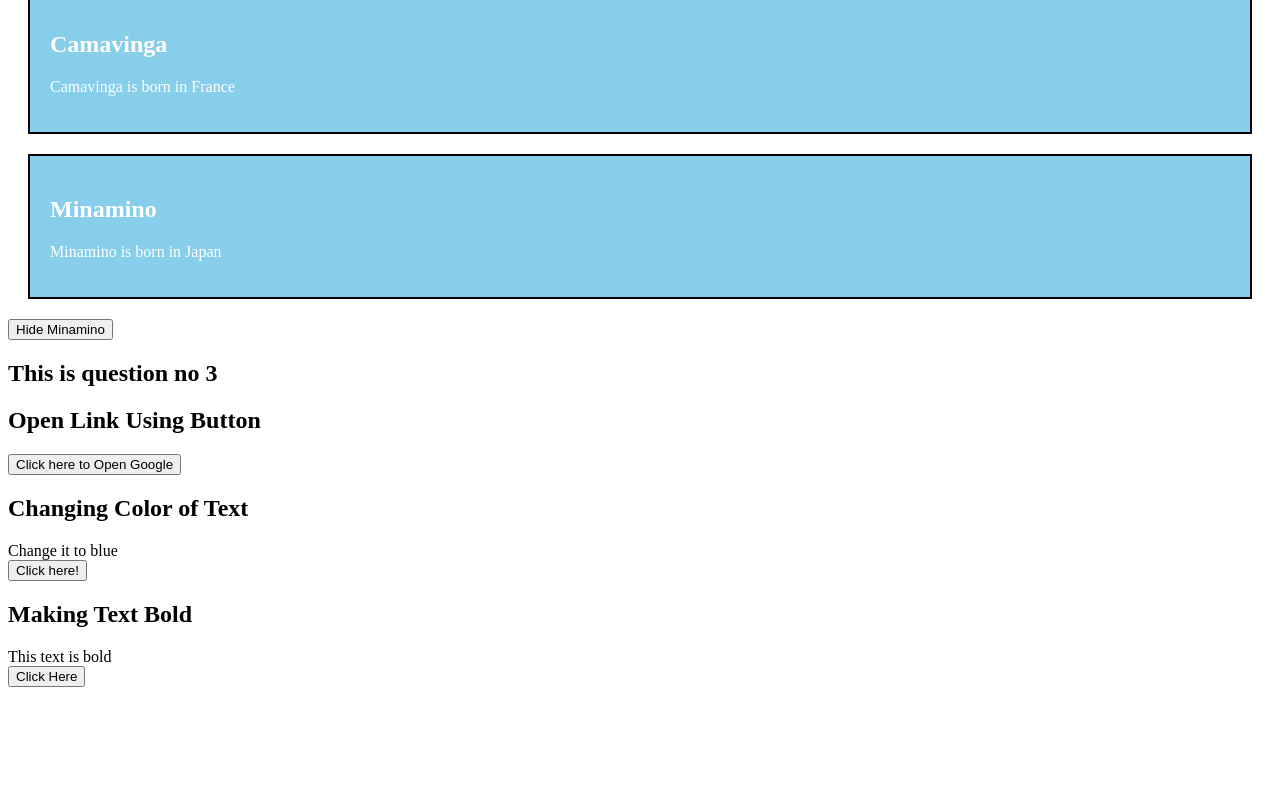
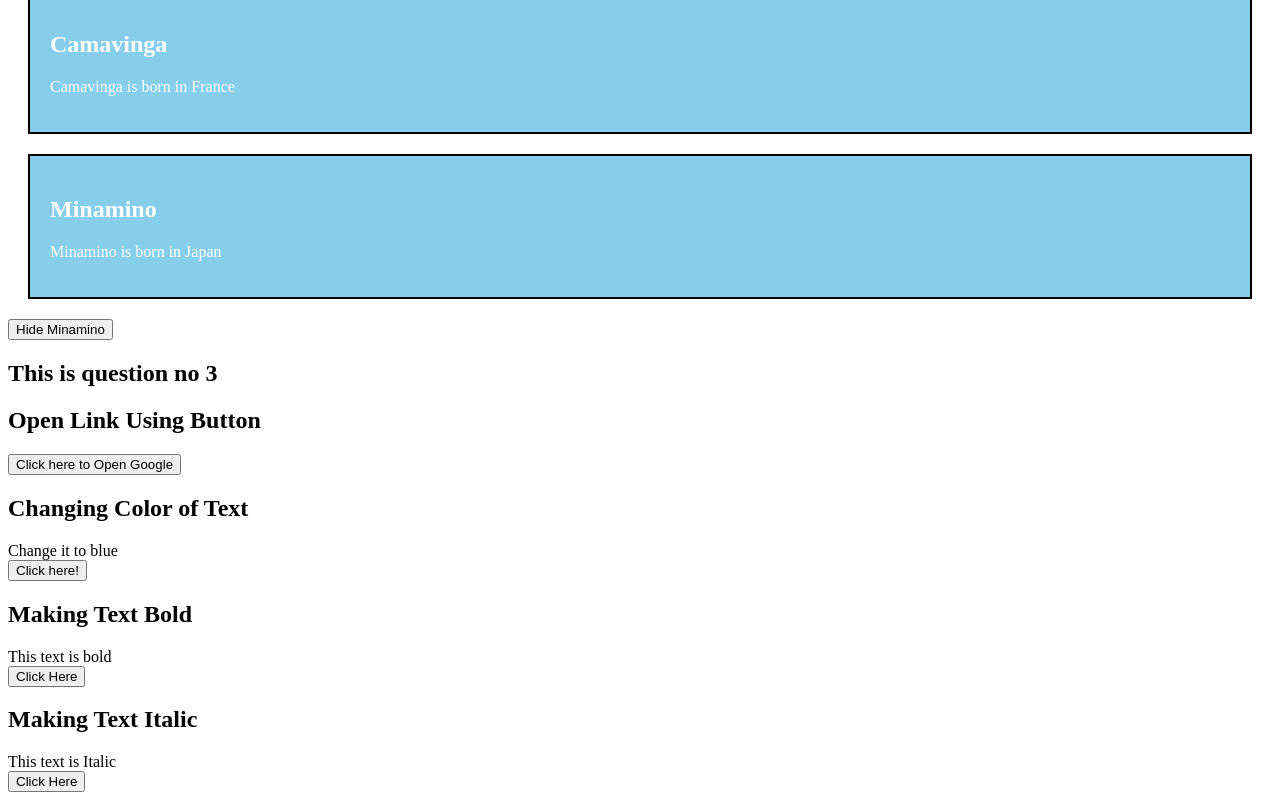
Before and after one commit to Kaflemax/mobile-programming, a plain HTML site: page index.html in a window 1280 px wide. Shown: the part 348-1148 px from the top of the page. Before the commit the page ends 1043 px from the top, so only its background shows below. Drawn offline with Linux system fonts and the light colour scheme.

Commit message:
Added Sixth Div

```diff
--- a/index.html
+++ b/index.html
@@ -40,6 +40,8 @@
  <h2>Making Text Bold</h2>
  <div id = "text1">This text is bold</div>
  <button type = "button" onclick="document.getElementById('text1').style.fontWeight='bold'">Click Here</button>
-
+ <h2>Making Text Italic</h2>
+ <div id = "text2">This text is Italic</div>
+ <button type = "button" onclick="document.getElementById('text2').style.fontStyle='Italic'">Click Here</button>
 </body>
 </html>
```
